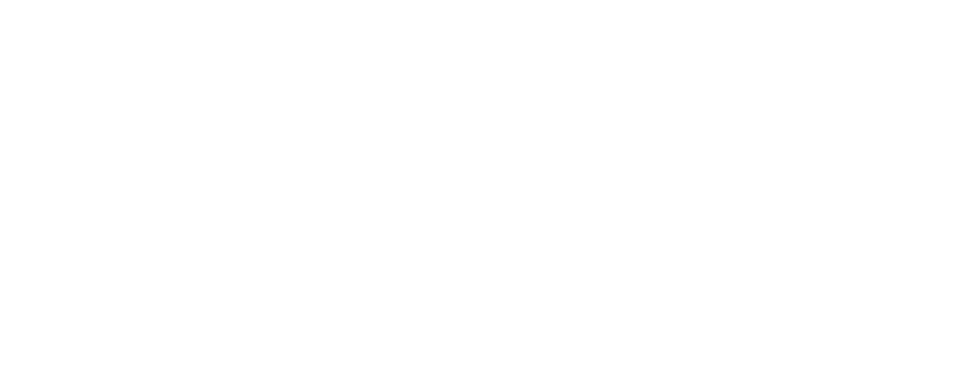
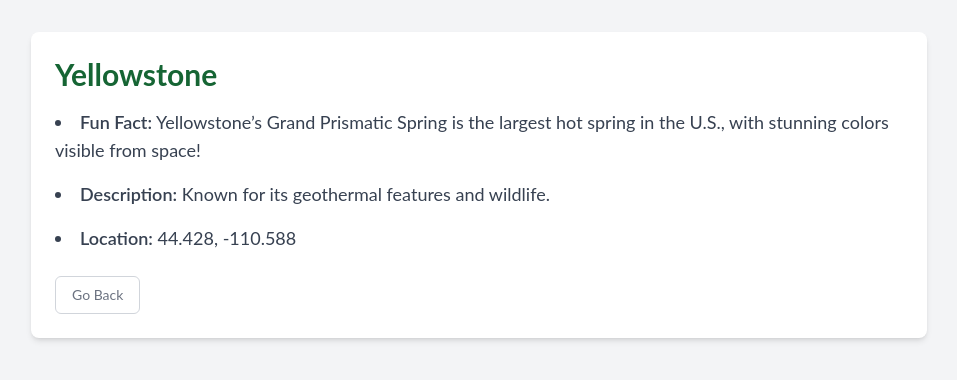
Before and after one commit to samanthacabrera/natparkfacts, a React (Vite) app: page /natpark/1 in a window 1280 px wide. Before the commit this address had no page. Shown: the top 380 px of the page, without its empty margins (161-1118 px from the left). Built offline with nearby package versions, Linux system fonts and the light colour scheme.

Commit message:
added navigation buttons

```diff
--- a/src/App.jsx
+++ b/src/App.jsx
@@ -8,7 +8,7 @@ function App() {
     <Router>
       <Routes>
         <Route path="/" element={<Home />} />
-        <Route path="/park/:id" element={<ParkDetails />} />
+        <Route path="/natpark/:id" element={<ParkDetails />} />
       </Routes>
     </Router>
   );
--- a/src/components/Home.jsx
+++ b/src/components/Home.jsx
@@ -1,5 +1,6 @@
 import React from 'react';
 import { MapContainer, TileLayer, Marker, Popup } from 'react-leaflet';
+import { Link } from 'react-router-dom'; // Import Link for navigation
 import 'leaflet/dist/leaflet.css';
 import parksData from '../data/parksData.json';
 import L from 'leaflet';
@@ -15,22 +16,18 @@ L.Icon.Default.mergeOptions({
 
 function Home() {
   return (
-    <div className="flex flex-col h-screen">
-      <header className="bg-forest-green text-gray-50 text-center py-12 flex-shrink-0 relative">
-        <h1 className="text-5xl mb-2">
-          National Park Fun Facts
-        </h1>
-        <p className="text-xl font-light mb-4">
-          Discover interesting facts about national parks across the United States.
-        </p>
-        <div className="text-gray-200 text-sm">
+    <div className="flex flex-col h-screen bg-gray-50">
+      <header className="bg-green-800 text-white text-center py-8 flex-shrink-0 relative">
+        <h1 className="text-4xl font-bold mb-2">National Park Fun Facts</h1>
+        <p className="text-lg mb-4">Discover interesting facts about national parks across the United States.</p>
+        <div className="text-gray-300 text-sm">
           <a
             href="https://www.nationalparks.org"
             target="_blank"
             rel="noopener noreferrer"
             className="hover:text-gray-50"
           >
-            learn more
+            Learn more
           </a>
           {' | '}
           <a
@@ -39,7 +36,7 @@ function Home() {
             rel="noopener noreferrer"
             className="hover:text-gray-50"
           >
-           contribute
+            Contribute
           </a>
         </div>
       </header>
@@ -66,8 +63,13 @@ function Home() {
                 <strong className="text-lg font-semibold">{park.name}</strong>
                 <br />
                 {park.funFact}
-                {park.description}
-                {park.latitude},{park.longitude}
+                <br />
+                <Link
+                  to={`/natpark/${park.id}`}
+                  className="inline-block mt-2 px-3 py-1 bg-transparent border border-gray-200 text-gray-500 rounded-md text-xs hover:bg-gray-100 hover:text-gray-700"
+                >
+                  Learn more
+                </Link>
               </Popup>
             </Marker>
           ))}
--- a/src/components/ParkDetails.jsx
+++ b/src/components/ParkDetails.jsx
@@ -1,16 +1,36 @@
 import React from 'react';
-import { useParams } from 'react-router-dom';
-import parksData from '../data/parksData.json'; // Example data
+import { useParams, useNavigate } from 'react-router-dom';
+import parksData from '../data/parksData.json';
 
 function ParkDetails() {
   const { id } = useParams();
+  const navigate = useNavigate(); // Initialize the navigate function
   const park = parksData.find((park) => park.id === parseInt(id));
 
   return (
-    <div>
-      <h1>{park.name}</h1>
-      <p>{park.funFact}</p>
-      <p>{park.description}</p>
+    <div className="min-h-screen bg-gray-100 p-8">
+      <div className="max-w-4xl mx-auto bg-white shadow-md rounded-lg overflow-hidden">
+        <div className="p-6">
+          <h1 className="text-3xl font-bold text-green-800 mb-4">{park.name}</h1>
+          <ul className="list-disc list-inside space-y-4 text-gray-700 mb-6">
+            <li className="text-lg">
+              <span className="font-semibold">Fun Fact:</span> {park.funFact}
+            </li>
+            <li className="text-lg">
+              <span className="font-semibold">Description:</span> {park.description}
+            </li>
+            <li className="text-lg">
+              <span className="font-semibold">Location:</span> {park.latitude}, {park.longitude}
+            </li>
+          </ul>
+          <button
+            onClick={() => navigate('/')}
+            className="inline-block px-4 py-2 bg-transparent border border-gray-300 text-gray-500 rounded-md text-sm hover:bg-gray-100 hover:text-gray-700"
+          >
+            Go Back
+          </button>
+        </div>
+      </div>
     </div>
   );
 }
```
